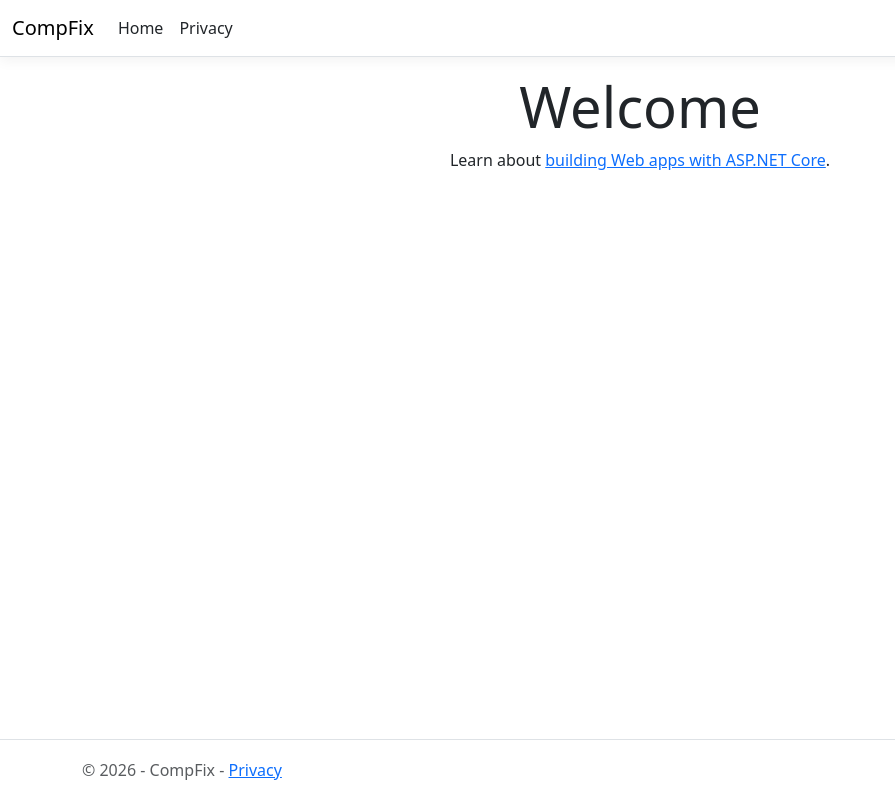
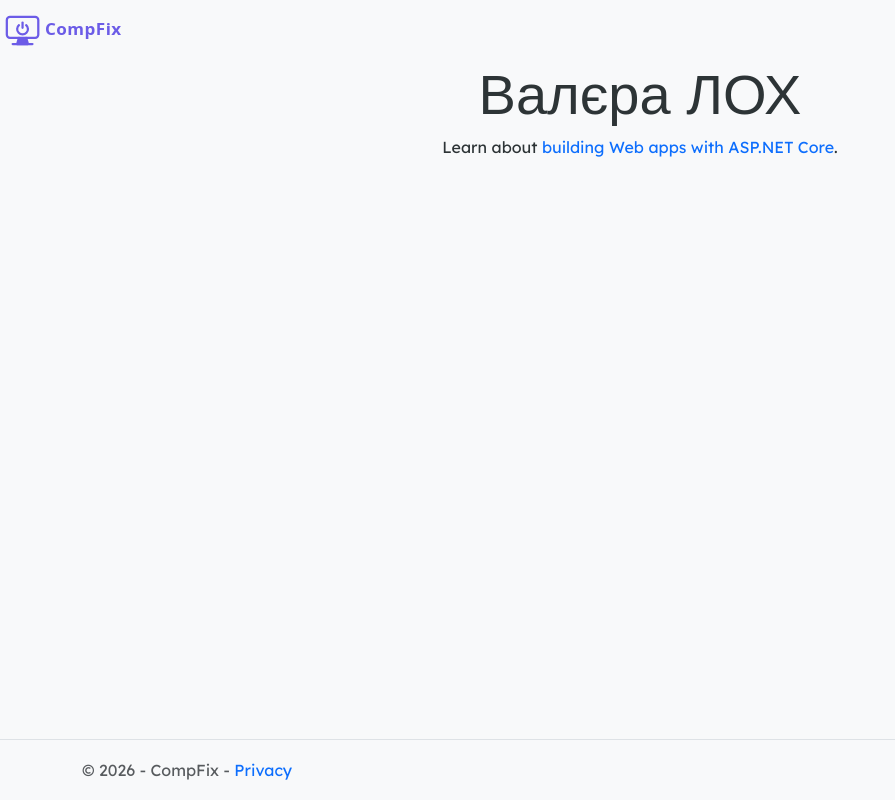
Before and after one commit to ArQay285/CompFix, an ASP.NET Core app: page / in a window 1280 px wide. Shown: the whole page, without its empty margins (0-895 px from the left). Run offline with ASP.NET Core 8, Linux system fonts and the light colour scheme; style sheets or scripts are compiled from the project's sources.

Commit message:
Перший накидок сторінки

```diff
--- a/CompFix/Views/Home/Index.cshtml
+++ b/CompFix/Views/Home/Index.cshtml
@@ -1,8 +1,8 @@
 @{
-    ViewData["Title"] = "Home Page";
+    ViewData["Title"] = "CompFix";
 }
 
 <div class="text-center">
-    <h1 class="display-4">Welcome</h1>
+    <h1 class="display-4">Валєра ЛОХ</h1>
     <p>Learn about <a href="https://learn.microsoft.com/aspnet/core">building Web apps with ASP.NET Core</a>.</p>
 </div>
--- a/CompFix/Views/Shared/_Layout.cshtml
+++ b/CompFix/Views/Shared/_Layout.cshtml
@@ -8,28 +8,32 @@
     <link rel="stylesheet" href="~/lib/bootstrap/dist/css/bootstrap.min.css" />
     <link rel="stylesheet" href="~/css/site.css" asp-append-version="true" />
     <link rel="stylesheet" href="~/CompFix.styles.css" asp-append-version="true" />
+    <!--Фавікон-->
+    <link rel="icon" type="image/svg" href="~/img/favicon.svg">
+    <!--Шрифт-->
+    <link rel="preconnect" href="https://fonts.googleapis.com">
+    <link rel="preconnect" href="https://fonts.gstatic.com" crossorigin>
+    <link href="https://fonts.googleapis.com/css2?family=Lexend:wght@100..900&display=swap" rel="stylesheet">
+
 </head>
 <body>
-    <header>
-        <nav class="navbar navbar-expand-sm navbar-toggleable-sm navbar-light bg-white border-bottom box-shadow mb-3">
-            <div class="container-fluid">
-                <a class="navbar-brand" asp-area="" asp-controller="Home" asp-action="Index">CompFix</a>
-                <button class="navbar-toggler" type="button" data-bs-toggle="collapse" data-bs-target=".navbar-collapse" aria-controls="navbarSupportedContent"
-                        aria-expanded="false" aria-label="Toggle navigation">
-                    <span class="navbar-toggler-icon"></span>
-                </button>
-                <div class="navbar-collapse collapse d-sm-inline-flex justify-content-between">
-                    <ul class="navbar-nav flex-grow-1">
-                        <li class="nav-item">
-                            <a class="nav-link text-dark" asp-area="" asp-controller="Home" asp-action="Index">Home</a>
-                        </li>
-                        <li class="nav-item">
-                            <a class="nav-link text-dark" asp-area="" asp-controller="Home" asp-action="Privacy">Privacy</a>
-                        </li>
-                    </ul>
-                </div>
-            </div>
-        </nav>
+    <!--Шапка-->
+    <header class="mainHeader">
+		<div class="mainHeader__container">
+			<nav class="mainHeader__nav">
+                <!---->
+                <img src="~/img/comp-fix-logo.svg" class="mainHeader__logo">
+                <!---->
+				<ul class="mainHeader__list">
+					<il>
+
+                    </il>
+                    <il>
+
+                    </il>
+                </ul>
+            </nav>
+        </div>
     </header>
     <div class="container">
         <main role="main" class="pb-3">
--- a/CompFix/wwwroot/css/site.css
+++ b/CompFix/wwwroot/css/site.css
@@ -1,5 +1,23 @@
+:root {
+    --primary-purple: #6C5CE7;
+    --secondary-purple: #A29BFE;
+    --bg-light: #F8F9FA;
+    --text-dark: #2D3436;
+    --accent-teal: #00CEC9;
+}
+
 html {
   font-size: 14px;
+}
+
+* {
+    margin: 0;
+    padding: 0;
+}
+
+img {
+    max-width: 100%; /* Картинка ніколи не буде ширшою за свій батьківський блок */
+    height: auto; /* Висота підлаштовується автоматично, щоб не спотворювати пропорції */
 }
 
 @media (min-width: 768px) {
@@ -18,7 +36,17 @@ html {
 }
 
 body {
-  margin-bottom: 60px;
+    font-family: 'Lexend', sans-serif;
+    background-color: var(--bg-light);
+    color: var(--text-dark);
+}
+
+a {
+    text-decoration: none;
+}
+
+ul {
+    list-style: none;
 }
 
 .form-floating > .form-control-plaintext::placeholder, .form-floating > .form-control::placeholder {
@@ -29,3 +57,28 @@ body {
 .form-floating > .form-control-plaintext:focus::placeholder, .form-floating > .form-control:focus::placeholder {
   text-align: start;
 }
+
+.mainHeader {
+    width: 100%;
+    background: var(--bg-light);
+}
+
+.mainHeader__container {
+    padding: 5px, 10px, 5px, 5px;
+    height: 60px;
+    display: flex;
+    align-items: center;
+}
+
+.mainHeader__nav {
+    display: flex;
+    justify-content: space-between;
+    align-items: center;
+    width: 100%;
+}
+
+.mainHeader__logo {
+    max-height: 45px;
+    width: auto;
+    object-fit: contain; /* Захищає від деформації */
+}
```
Also changed, not shown: CompFix/Properties/launchSettings.json (+20 -5 lines), CompFix/wwwroot/favicon.ico (deleted), CompFix/wwwroot/img/comp-fix-logo.svg (added), CompFix/wwwroot/img/favicon.svg (added), CompFix/wwwroot/img/header/shopping-cart.svg (added).
